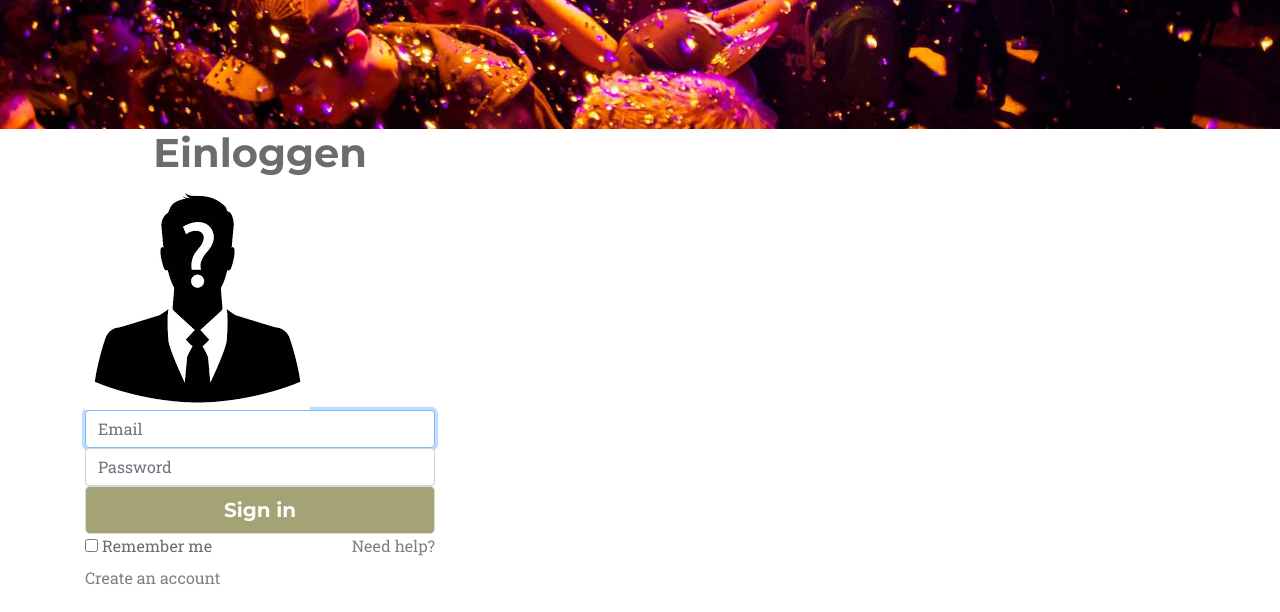
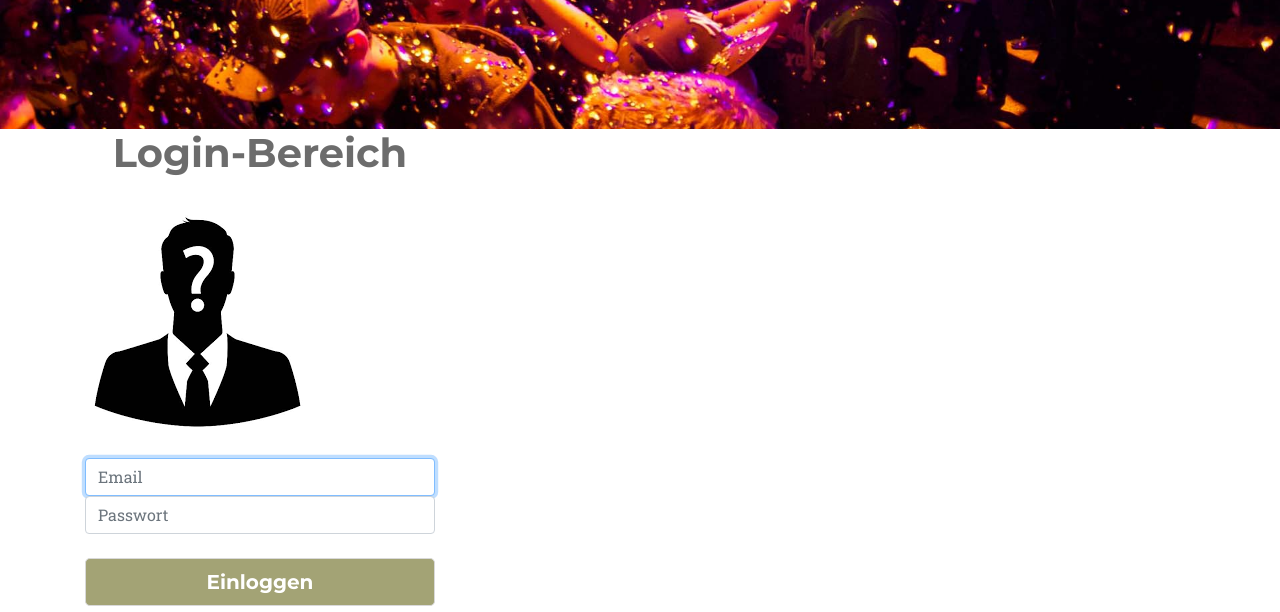
Before and after one commit to BamboGames/bb, a website: page login.html in a window 1280 px wide. Shown: the part 630-1242 px from the top of the page. Drawn offline with Linux system fonts and the light colour scheme; a web font is replaced by a local one.

Commit message:
update to login frontend

```diff
--- a/login.html
+++ b/login.html
@@ -56,7 +56,7 @@
 
           <div class="intro-heading text-uppercase">Black & Beard</div>
           <div class="intro-lead-in">...denn erfolgreiche Events sind Planungssache.</div>
-          <a class="btn btn-primary btn-xl text-uppercase js-scroll-trigger" href="#services">Mehr erfahren!</a>
+          <a class="btn btn-primary btn-xl text-uppercase js-scroll-trigger" href="index.html">Mehr erfahren!</a>
 
         </div>
       </div>
@@ -65,23 +65,32 @@
     <div class="container">
     <div class="row">
         <div class="col-sm-6 col-md-4 col-md-offset-8">
-            <h1 class="text-center login-title">Einloggen</h1>
+            <h1 class="text-center login-title">Login-Bereich</h1>
+            <br>
+
             <div class="account-wall">
                 <img class="profile-img" src="img/team/anom.png"
                     alt="">
+                <br><br>
                 <form class="form-signin">
                 <input type="text" class="form-control" placeholder="Email" required autofocus>
-                <input type="password" class="form-control" placeholder="Password" required>
+
+
+                <input type="password" class="form-control" placeholder="Passwort" required>
+                <br>
+
                 <button class="btn btn-lg btn-primary btn-block" type="submit">
-                    Sign in</button>
+                    Einloggen</button>
+                    <br>
                 <label class="checkbox pull-left">
                     <input type="checkbox" value="remember-me">
-                    Remember me
+                    Eingeloggt bleiben?
                 </label>
-                <a href="#" class="pull-right need-help">Need help? </a><span class="clearfix"></span>
+                <a href="#" class="pull-right need-help">Hilfe nötig? </a><span class="clearfix"></span>
                 </form>
             </div>
-            <a href="#" class="text-center new-account">Create an account </a>
+            <br>
+            <a href="#" class="text-center new-account">Registriere einen Account! </a>
         </div>
     </div>
 </div>
```
